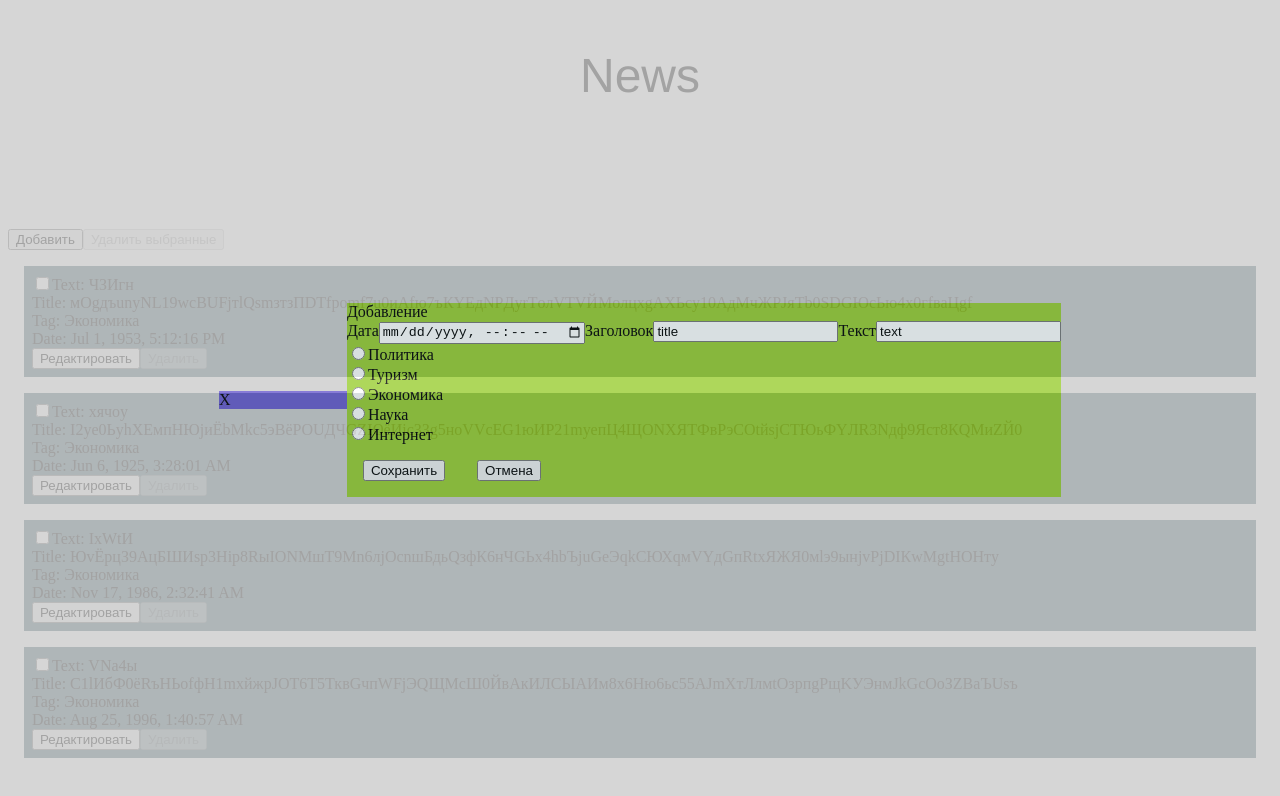
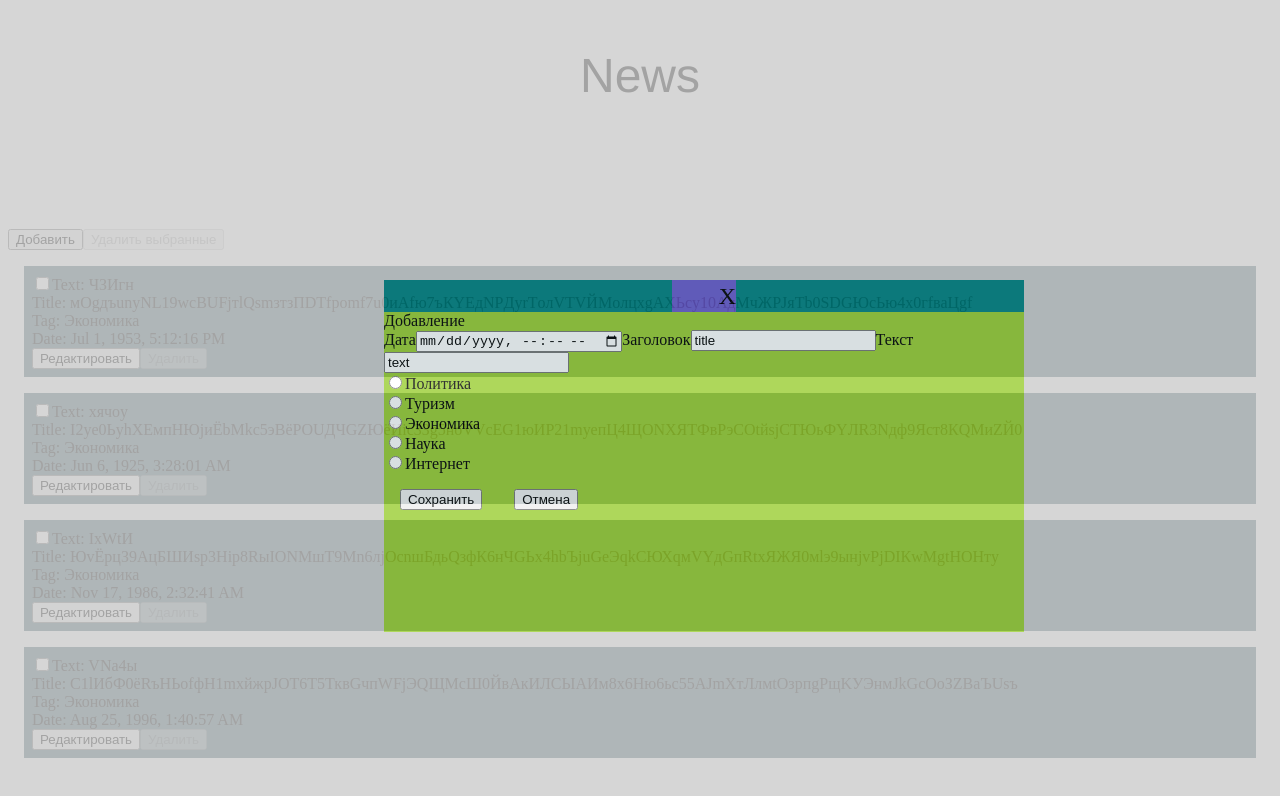
Before and after one commit to ParmaAngularCourse/parma-angular-course, an Angular app in the folder lesson1/: page / in a window 1280 px wide. Both pictures are taken after a click on the button "Добавить". Shown: the top 796 px of the page. Built offline with nearby package versions, Linux system fonts and the light colour scheme.

Commit message:
Рефакторинг урок 3

```diff
--- a/lesson1/src/app/all-news/all-news.component.ts
+++ b/lesson1/src/app/all-news/all-news.component.ts
@@ -20,8 +20,6 @@ export class AllNewsComponent {
   contextmenuY = 0;
   news: NewsPost[] = new NewsService().GetNews();
   postToEdit: NewsPost = new NewsPost();
-
-  constructor() { }
 
   onDeletePost(postId: number) {
     this.news = this.news.filter(item => item.id != postId);
--- a/lesson1/src/app/all-news/singe-card-news/singe-card-news.component.html
+++ b/lesson1/src/app/all-news/singe-card-news/singe-card-news.component.html
@@ -1,6 +1,6 @@
 <div>
     <div class="card" [ngClass]="{'selected-card ':singlePost.isSelected}">
-        <input type="checkbox" [value]="singlePost.isSelected" (click)='onSelect()'>
+        <input type="checkbox" [value]="singlePost.isSelected" [checked]="singlePost.isSelected" (click)='onSelect()'>
         <span>Text: {{singlePost.title}}</span>
         <br>
         <span>Title: {{singlePost.text}}</span>
--- a/lesson1/src/app/context-menu/context-menu.component.ts
+++ b/lesson1/src/app/context-menu/context-menu.component.ts
@@ -7,7 +7,6 @@ import { Component, EventEmitter, Input, OnInit, Output } from '@angular/core';
 })
 export class ContextMenuComponent {
 
-  constructor() { }
   @Input() x = 0;
   @Input() y = 0;
 
--- a/lesson1/src/app/modal-common/modal-common.component.scss
+++ b/lesson1/src/app/modal-common/modal-common.component.scss
@@ -7,32 +7,36 @@
     top: 0px;
     left: 0px;
     z-index: 1000;
+    display: block;
 }
 
 .close{
     cursor: pointer;
+    font-size: 24px;
+    margin-left: auto;
+    float: right;
 }
 
 .modal-window {
-    width: 100%;
-    height: 100%;
+    width: 50%;
+    height: 40%;
     position: absolute;
-    top: 0;
-    left: 0;
-    display: flex;
+    top: 35%;
+    left: 30%;
     align-items: center;
     align-content: center;
     justify-content: center;
-    overflow: auto;
+    background-color: teal;
 }
 
 .modal-window-menu{
     background-color: slateblue;
-    top: 0;
-    left: 0;
+    overflow: auto;
+    flex-wrap: wrap;
+    margin: 0 auto;
+    align-items: center;
+    display: flex;
     width: 10%;
-    align-items: center;
-    align-content: center;
-    justify-content: center;
-    overflow: auto;
+    height: 10%;
+
 }
--- a/lesson1/src/app/news-post-modal-window/news-post-modal-window.component.html
+++ b/lesson1/src/app/news-post-modal-window/news-post-modal-window.component.html
@@ -32,7 +32,7 @@
          [checked]="item.value === val"
          (change)="onRadioChange(i)"
          >
-        <label for="radio">{{item.value}}</label>
+        <label for="name">{{item.value}}</label>
     </div>
 </ng-template>
 
--- a/lesson1/src/app/news-post-modal-window/news-post-modal-window.component.scss
+++ b/lesson1/src/app/news-post-modal-window/news-post-modal-window.component.scss
@@ -6,6 +6,8 @@
     background-color: yellowgreen;
     margin-left: auto;
     margin-right: auto;
+    width: 100%;
+    height: 100%;
 }
 
 .flex-container { display: flex;}
--- a/lesson1/src/app/news-post-modal-window/news-post-modal-window.component.ts
+++ b/lesson1/src/app/news-post-modal-window/news-post-modal-window.component.ts
@@ -60,6 +60,4 @@ export class NewsPostModalWindowComponent {
   onDateInputChanged = (value: Date) => {
     this.editedDate = value;
   };
-
-
 }
--- a/lesson1/src/models/NewsPost.ts
+++ b/lesson1/src/models/NewsPost.ts
@@ -10,7 +10,7 @@ export class NewsPost {
     public uploadLocalDate : string;
     public tag: NewsPostTag ;
 
-    constructor(element?: NewsPost) {
+    constructor(element?: Partial<NewsPost>) {
         this.id = element?.id ?? -1;
         this.isSelected = element?.isSelected ?? false;
         this.title = element?.title ?? "title";
--- a/lesson1/src/services/newsService.ts
+++ b/lesson1/src/services/newsService.ts
@@ -29,8 +29,8 @@ export class NewsService {
     // Генерация рандомной строки нужной длины
     randomString(length: number) {
         var result = '';
-        var characters = 'ABCDEFGHIJKLMNOPQRSTUVWXYZabcdefghijklmnopqrstuvwxyz0123456789абвгдеёжзийклмнопрстуфхцчшщъыьэюяАБВГДЕЁЖЗИЙКЛМНОПРСТУФХЦЧШЩЪЫЬЭЮЯ ';
-        var charactersLength = characters.length;
+        const characters = 'ABCDEFGHIJKLMNOPQRSTUVWXYZabcdefghijklmnopqrstuvwxyz0123456789абвгдеёжзийклмнопрстуфхцчшщъыьэюяАБВГДЕЁЖЗИЙКЛМНОПРСТУФХЦЧШЩЪЫЬЭЮЯ ';
+        const charactersLength = characters.length;
         for (var i = 0; i < length; i++) {
             result += characters.charAt(Math.floor(Math.random() *
                 charactersLength));
```
